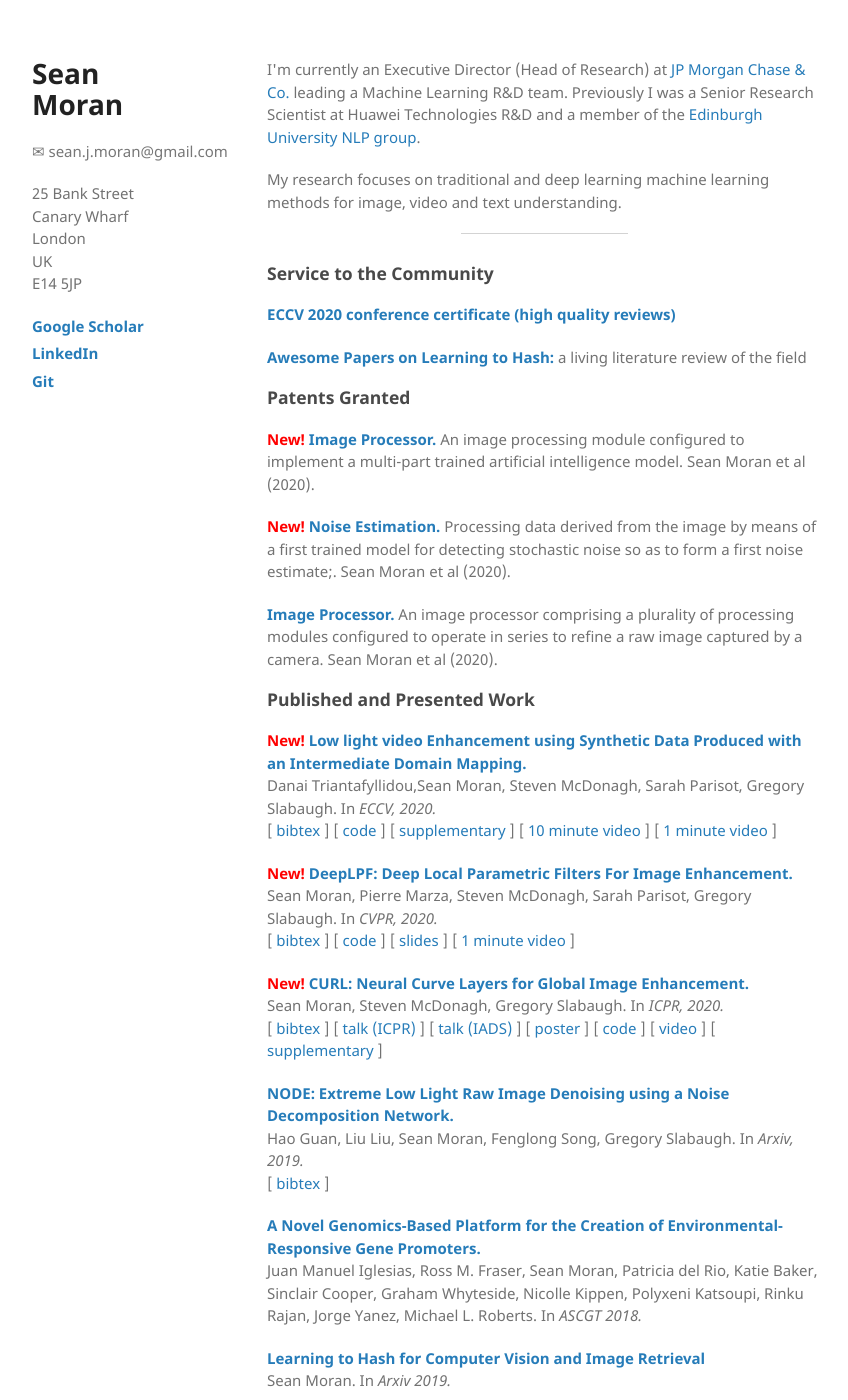
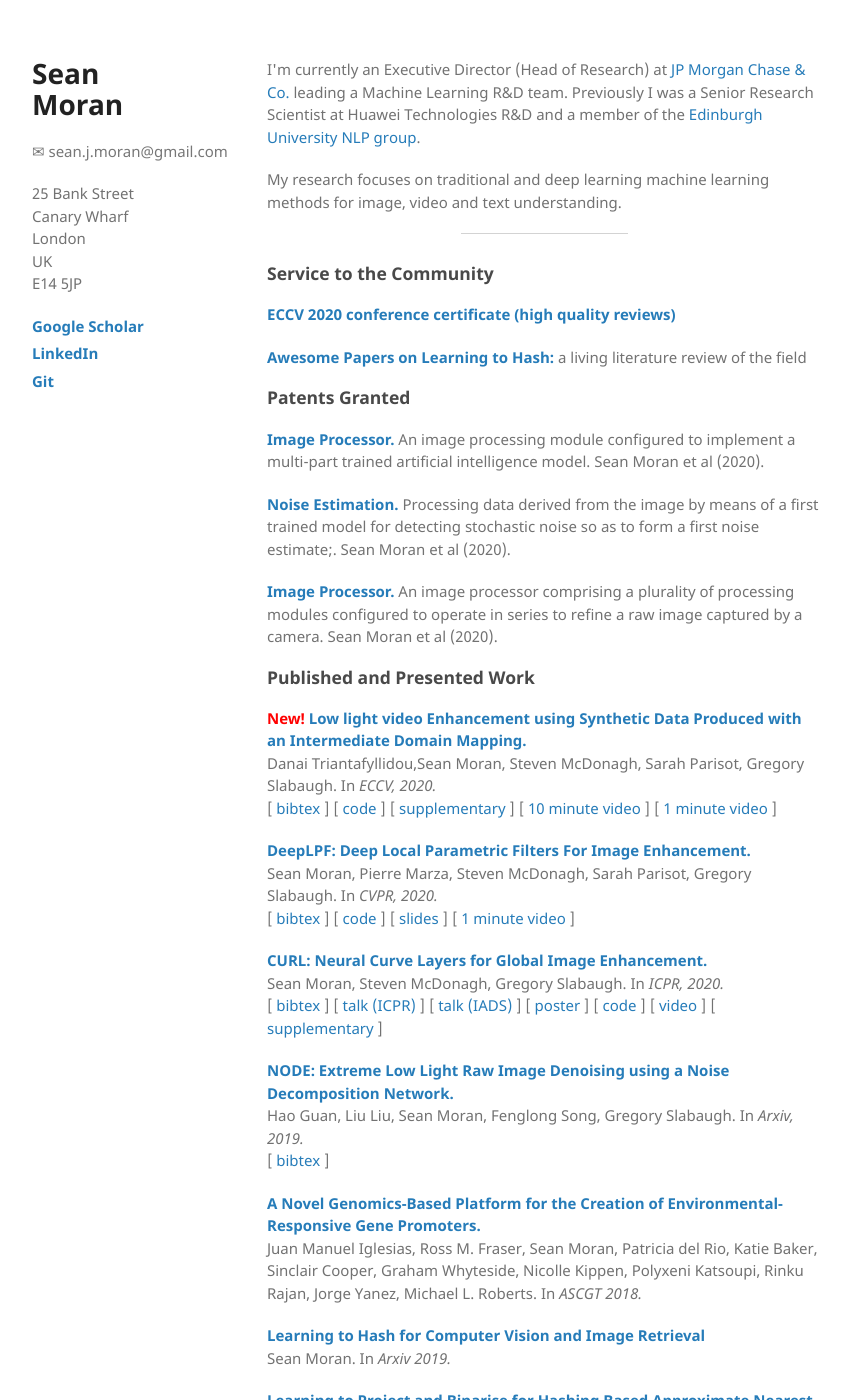
Before and after one commit to sjmoran/sjmoran.github.io, a Jekyll site: the page built from index.html, in a window 1280 px wide and 1400 px high. Shown: the whole window, without its empty margins (26-874 px from the left). Built offline with Jekyll 4.4.1, drawn with Linux system fonts in a browser that asks for light colours.

Commit message:
Update index.html

```diff
--- a/index.html
+++ b/index.html
@@ -16,10 +16,10 @@ layout: default
 
 <h3 id="published-and-presented-work">Patents Granted</h3>
 
-<p><strong><span style='color:red'>New! </span><a target="_blank" href="https://patentimages.storage.googleapis.com/a8/ae/e3/fce62873953b64/WO2020187424A1.pdf">Image Processor. </a></strong>An image processing module configured to implement a multi-part trained artificial intelligence model. Sean Moran et al (2020).
+<p><strong><a target="_blank" href="https://patentimages.storage.googleapis.com/a8/ae/e3/fce62873953b64/WO2020187424A1.pdf">Image Processor. </a></strong>An image processing module configured to implement a multi-part trained artificial intelligence model. Sean Moran et al (2020).
 <br /></p>
 
-<p><strong><span style='color:red'>New! </span><a target="_blank" href="https://patentimages.storage.googleapis.com/81/3d/82/2909a1a05ec75c/WO2020187423A1.pdf">Noise Estimation. </a></strong>Processing data derived from the image by means of a first trained model for detecting stochastic noise so as to form a first noise estimate;. Sean Moran et al (2020).<br />
+<p><strong><a target="_blank" href="https://patentimages.storage.googleapis.com/81/3d/82/2909a1a05ec75c/WO2020187423A1.pdf">Noise Estimation. </a></strong>Processing data derived from the image by means of a first trained model for detecting stochastic noise so as to form a first noise estimate;. Sean Moran et al (2020).<br />
 </p>
 
 <p><strong><a target="_blank" href="https://patentimages.storage.googleapis.com/c8/4b/02/9fd507d55f8657/WO2020126023A1.pdf">Image Processor. </a></strong>An image processor comprising a plurality of processing modules configured to operate in series to refine a raw image captured by a camera. Sean Moran et al (2020).<br /></p>
@@ -30,11 +30,11 @@ layout: default
 Danai Triantafyllidou,Sean Moran, Steven McDonagh, Sarah Parisot, Gregory Slabaugh. In <em>ECCV, 2020.</em><br />
 [ <a target="_blank" href="./bib/sidgan.bib">bibtex</a> ] [ <a href="https://github.com/sjmoran/SIDGAN">code</a> ] [ <a href="https://www.dropbox.com/s/mcels652m0ivunm/low_light_video_enhancement_using_synthetic_data_produced_with_an_intermediate_domain_mapping-Supplementary%20Material.zip?dl=0">supplementary</a> ] [ <a target="_blank" href="https://youtu.be/-MwiYBXdtD4">10 minute video</a> ] [ <a target="_blank" href="./img/1809-1min.wmv">1 minute video</a> ]</p>
 
-<p><strong><span style='color:red'>New! </span><a target="_blank" href="https://arxiv.org/pdf/2003.13985.pdf">DeepLPF: Deep Local Parametric Filters For Image Enhancement.</a></strong><br />
+<p><strong><a target="_blank" href="https://arxiv.org/pdf/2003.13985.pdf">DeepLPF: Deep Local Parametric Filters For Image Enhancement.</a></strong><br />
 Sean Moran, Pierre Marza, Steven McDonagh, Sarah Parisot, Gregory Slabaugh. In <em>CVPR, 2020.</em><br />
 [ <a target="_blank" href="./bib/deeplpf.bib">bibtex</a> ] [ <a href="https://github.com/sjmoran/deep_local_parametric_filters">code</a> ] [ <a target="_blank" href="./pdfs/DeepLPFDataBites.pdf">slides</a> ] [ <a target="_blank" href="https://www.youtube.com/watch?v=Sxach3FM6FY">1 minute video</a> ]</p>
 
-<p><strong><span style='color:red'>New! </span><a target="_blank" href="https://arxiv.org/abs/1911.13175">CURL: Neural Curve Layers for Global Image Enhancement.</a></strong><br />
+<p><strong><a target="_blank" href="https://arxiv.org/abs/1911.13175">CURL: Neural Curve Layers for Global Image Enhancement.</a></strong><br />
 Sean Moran, Steven McDonagh, Gregory Slabaugh. In <em>ICPR, 2020.</em><br />
 [ <a target="_blank" href="./bib/curl.bib">bibtex</a> ] [ <a target="_blank" href="./pdfs/ICPR2020_CURL.pdf">talk (ICPR)</a> ] [ <a target="_blank" href="./pdfs/IADSNov2020_CURL.pdf">talk (IADS)</a> ] [ <a target="_blank" href="./pdfs/CURL_ICPR_POSTER.pdf">poster</a> ] [ <a href="https://github.com/sjmoran/neural_curve_layers">code</a> ] [ <a href="https://youtu.be/66FnRfDR_Oo">video</a> ] [ <a target="_blank" href="./pdfs/CURL_arxiv_supplementary.pdf">supplementary</a> ]</p>
 
```
